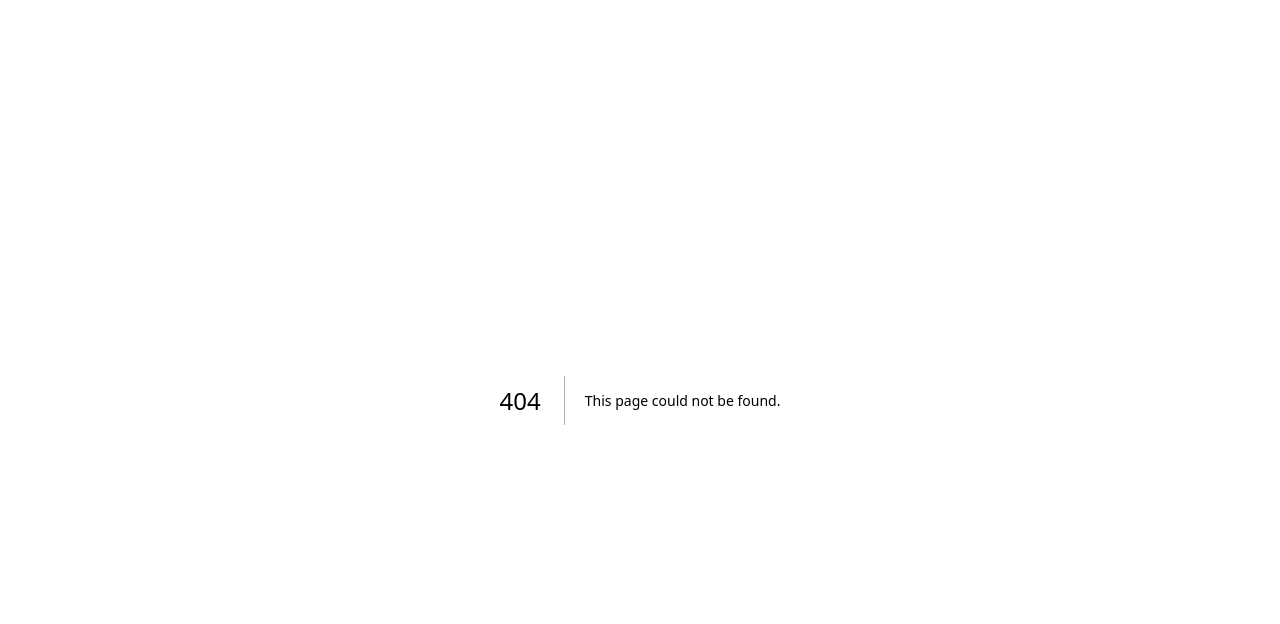
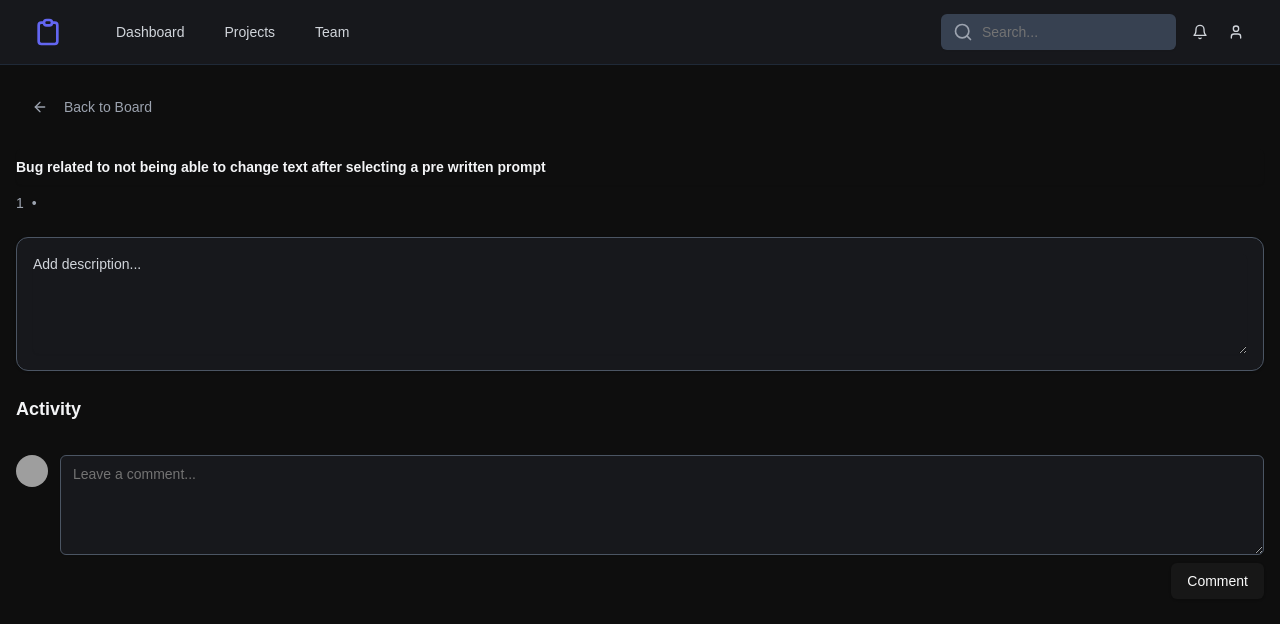
Before and after one commit to Arpit-Kumar231/Peakflow-assign, a Next.js app: page /tasks/1 in a window 1280 px wide. Before the commit this address had no page. Shown: the top 624 px of the page. Built offline with nearby package versions, Linux system fonts and the light colour scheme; grey boxes are pictures that could not be loaded.

Commit message:
Improved navbar added card page opening Ui

```diff
--- /dev/null
+++ b/app/tasks/[id]/page.tsx
@@ -0,0 +1,82 @@
+"use client";
+
+import { useState } from "react";
+import { useRouter } from "next/navigation";
+import { Avatar, AvatarFallback, AvatarImage } from "@/components/ui/avatar";
+import { Button } from "@/components/ui/button";
+import { Card } from "@/components/ui/card";
+import { Input } from "@/components/ui/input";
+import { Textarea } from "@/components/ui/textarea";
+import { ArrowLeft, LinkIcon, Paperclip } from "lucide-react";
+import { Navbar } from "@/components/navbar";
+
+export default function TaskDetail({ params }: { params: { id: string } }) {
+  const router = useRouter();
+  const [title, setTitle] = useState(
+    "Bug related to not being able to change text after selecting a pre written prompt"
+  );
+  const [description, setDescription] = useState("Add description...");
+  const [comment, setComment] = useState("");
+
+  return (
+    <div className="min-h-screen bg-[#0e0e0e]">
+      <Navbar />
+      <div className="container mx-auto px-4 py-6">
+        <Button
+          variant="ghost"
+          className="mb-6 text-gray-400 hover:text-gray-300"
+          onClick={() => router.back()}
+        >
+          <ArrowLeft className="mr-2 h-4 w-4" />
+          Back to Board
+        </Button>
+
+        <div className="space-y-6">
+          <div>
+            <Input
+              value={title}
+              onChange={(e) => setTitle(e.target.value)}
+              className="text-4xl font-bold bg-transparent border-0 p-0 focus-visible:ring-0 text-gray-100"
+            />
+            <div className="mt-2 flex items-center gap-2 text-sm text-gray-400">
+              <span>{params.id}</span>
+              <span>•</span>
+            </div>
+          </div>
+
+          <Card className="bg-[#17181c] border-gray-600">
+            <div className="p-4">
+              <Textarea
+                value={description}
+                onChange={(e) => setDescription(e.target.value)}
+                className="min-h-[100px] bg-transparent border-0 p-0 focus-visible:ring-0 text-gray-300"
+              />
+            </div>
+          </Card>
+
+          <div className="space-y-4">
+            <h3 className="text-lg font-semibold text-gray-100">Activity</h3>
+
+            <div className="flex items-start gap-3 pt-4">
+              <Avatar className="h-8 w-8">
+                <AvatarImage src="/placeholder-user.jpg" />
+                <AvatarFallback>U</AvatarFallback>
+              </Avatar>
+              <div className="flex-1">
+                <Textarea
+                  placeholder="Leave a comment..."
+                  value={comment}
+                  onChange={(e) => setComment(e.target.value)}
+                  className="min-h-[100px] bg-[#17181c] border-gray-600 text-gray-100"
+                />
+                <div className="mt-2 flex justify-end">
+                  <Button>Comment</Button>
+                </div>
+              </div>
+            </div>
+          </div>
+        </div>
+      </div>
+    </div>
+  );
+}
--- a/components/mainPage.tsx
+++ b/components/mainPage.tsx
@@ -5,6 +5,7 @@ import { DragDropContext, Droppable, Draggable } from "react-beautiful-dnd";
 import { Avatar, AvatarFallback, AvatarImage } from "@/components/ui/avatar";
 import { Button } from "@/components/ui/button";
 import { Card, CardContent, CardHeader } from "@/components/ui/card";
+import { useRouter } from "next/navigation";
 import {
   Dialog,
   DialogContent,
@@ -60,6 +61,7 @@ const PriorityIcon = ({ priority }: { priority: Priority }) => {
 };
 
 export default function KanbanBoard() {
+  const router = useRouter();
   const [tasks, setTasks] = useState<Task[]>([
     {
       id: "FYR-2993",
@@ -226,7 +228,9 @@ export default function KanbanBoard() {
                         size="sm"
                         variant="outline"
                         className="text-black border-gray-600"
-                      onClick={() => handleNewTask(column.id as Task["status"])}
+                        onClick={() =>
+                          handleNewTask(column.id as Task["status"])
+                        }
                       >
                         <Plus className="h-4 w-4 mr-1" />
                         New
@@ -243,12 +247,13 @@ export default function KanbanBoard() {
                             ref={provided.innerRef}
                             {...provided.draggableProps}
                             {...provided.dragHandleProps}
-                          className={`bg-[#17181c] border-gray-600 shadow-md transition-shadow duration-200 ${
+                            className={`bg-[#17181c] border-gray-600 shadow-md transition-shadow duration-200 cursor-pointer ${
                               snapshot.isDragging ? "shadow-lg" : ""
                             }`}
                             style={{
                               ...provided.draggableProps.style,
                             }}
+                            onClick={() => router.push(`/tasks/${task.id}`)}
                           >
                             <CardHeader className="flex flex-row items-center justify-between py-2 px-3">
                               <div className="flex items-center gap-2">
--- a/components/navbar.tsx
+++ b/components/navbar.tsx
@@ -1,26 +1,60 @@
 import Link from 'next/link'
 import { Button } from "@/components/ui/button"
+import { Input } from "@/components/ui/input"
+import { Search, Bell, User } from 'lucide-react'
 
 export function Navbar() {
   return (
-    <nav className="bg-[#17181c] p-4 shadow-md">
-      <div className="container mx-auto flex justify-between items-center">
-        <Link href="/" className="text-xl font-bold text-gray-100">
-          Kanban Board
+    <nav className="bg-[#17181c] border-b border-gray-800 sticky top-0 z-10">
+      <div className="max-w-7xl mx-auto px-4 sm:px-6 lg:px-8">
+        <div className="flex items-center justify-between h-16">
+          <div className="flex items-center">
+            <Link href="/" className="flex-shrink-0">
+              <svg className="h-8 w-8 text-indigo-500" fill="none" viewBox="0 0 24 24" stroke="currentColor">
+                <path strokeLinecap="round" strokeLinejoin="round" strokeWidth={2} d="M9 5H7a2 2 0 00-2 2v12a2 2 0 002 2h10a2 2 0 002-2V7a2 2 0 00-2-2h-2M9 5a2 2 0 002 2h2a2 2 0 002-2M9 5a2 2 0 012-2h2a2 2 0 012 2" />
+              </svg>
             </Link>
-        <div className="space-x-4">
-          <Button variant="ghost" className="text-gray-100">
+            <div className="hidden md:block">
+              <div className="ml-10 flex items-baseline space-x-4">
+                <Button variant="ghost" className="text-gray-300 hover:bg-gray-700 hover:text-white px-3 py-2 rounded-md text-sm font-medium transition-colors duration-200">
                   Dashboard
                 </Button>
-          <Button variant="ghost" className="text-gray-100">
+                <Button variant="ghost" className="text-gray-300 hover:bg-gray-700 hover:text-white px-3 py-2 rounded-md text-sm font-medium transition-colors duration-200">
                   Projects
                 </Button>
-          <Button variant="ghost" className="text-gray-100">
+                <Button variant="ghost" className="text-gray-300 hover:bg-gray-700 hover:text-white px-3 py-2 rounded-md text-sm font-medium transition-colors duration-200">
                   Team
                 </Button>
-          <Button variant="outline" className="text-gray-100 border-gray-600">
-            Profile
+              </div>
+            </div>
+          </div>
+          <div className="hidden md:block">
+            <div className="ml-4 flex items-center md:ml-6">
+              <div className="relative">
+                <div className="absolute inset-y-0 left-0 pl-3 flex items-center pointer-events-none">
+                  <Search className="h-5 w-5 text-gray-400" />
+                </div>
+                <Input
+                  type="text"
+                  placeholder="Search..."
+                  className="block w-full pl-10 pr-3 py-2 border border-transparent rounded-md leading-5 bg-gray-700 text-gray-300 placeholder-gray-400 focus:outline-none focus:bg-white focus:border-white focus:ring-white focus:text-gray-900 sm:text-sm transition duration-150 ease-in-out"
+                />
+              </div>
+              <Button variant="ghost" className="ml-3 text-gray-300 hover:bg-gray-700 hover:text-white p-1 rounded-full">
+                <Bell className="h-6 w-6" />
               </Button>
+              <Button variant="ghost" className="ml-3 text-gray-300 hover:bg-gray-700 hover:text-white p-1 rounded-full">
+                <User className="h-6 w-6" />
+              </Button>
+            </div>
+          </div>
+          <div className="-mr-2 flex md:hidden">
+            <Button variant="ghost" className="inline-flex items-center justify-center p-2 rounded-md text-gray-400 hover:text-white hover:bg-gray-700 focus:outline-none focus:ring-2 focus:ring-offset-2 focus:ring-offset-gray-800 focus:ring-white">
+              <svg className="block h-6 w-6" xmlns="http://www.w3.org/2000/svg" fill="none" viewBox="0 0 24 24" stroke="currentColor" aria-hidden="true">
+                <path strokeLinecap="round" strokeLinejoin="round" strokeWidth="2" d="M4 6h16M4 12h16M4 18h16" />
+              </svg>
+            </Button>
+          </div>
         </div>
       </div>
     </nav>
```
Lines whose indentation alone changed are shown as unchanged.
